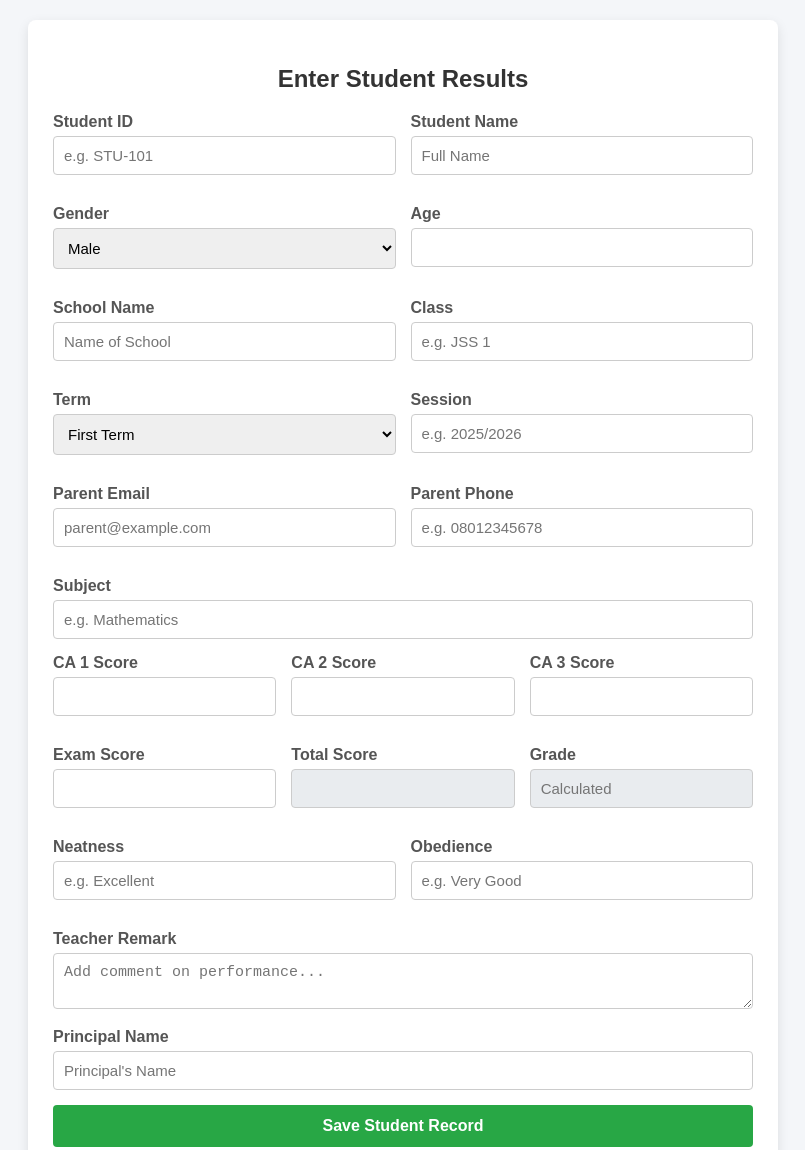
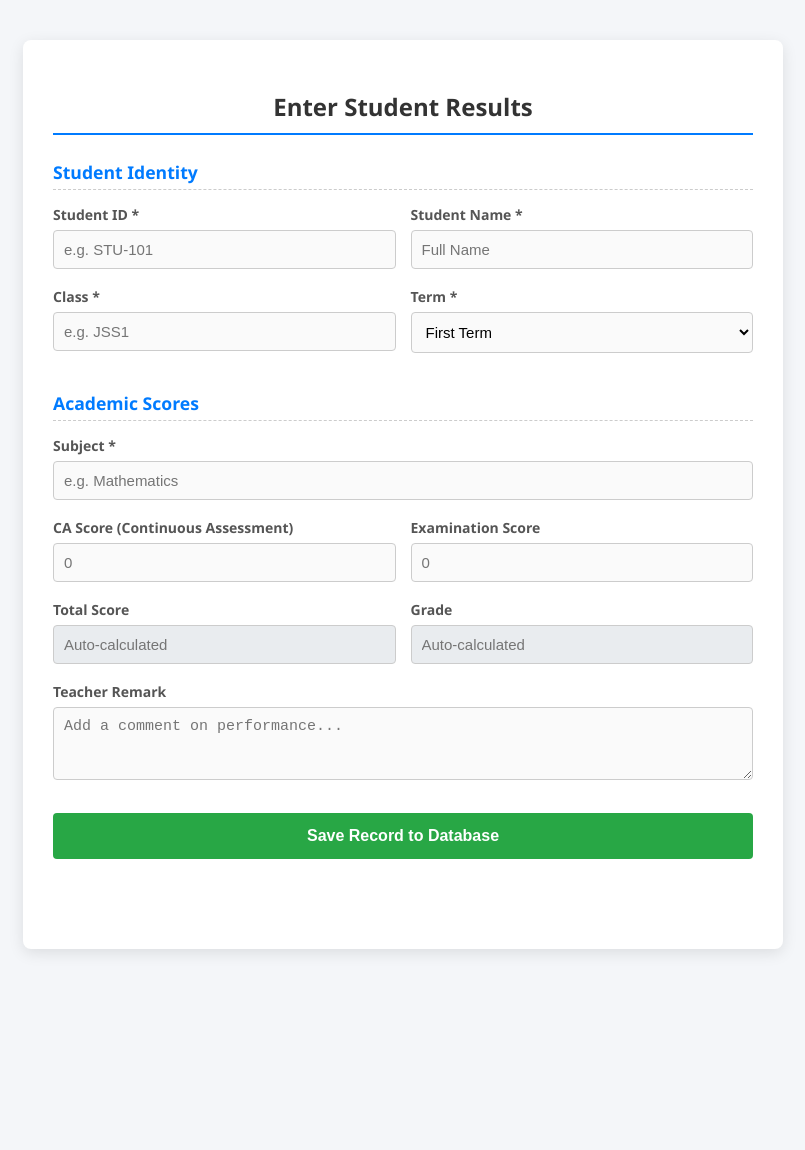
Before and after one commit to SolexGift2026/www.solexgiftacademy, a plain HTML site: page index.html in a window 1280 px wide. Shown: the top 1150 px of the page, without its empty margins (237-1042 px from the left). After the commit the page ends 989 px from the top, so only its background shows below. Drawn offline with nearby package versions, Linux system fonts and the light colour scheme.

Commit message:
Update index.html

```diff
--- a/index.html
+++ b/index.html
@@ -8,72 +8,117 @@
   <script src="https://cdn.jsdelivr.net/npm/@supabase/supabase-js@2"></script>
 
   <style>
+    :root {
+      --primary-color: #007bff;
+      --secondary-color: #28a745;
+      --background-color: #f4f6f9;
+      --card-background: #ffffff;
+      --text-color: #333333;
+      --border-color: #cccccc;
+    }
+
     body {
-      font-family: Arial, sans-serif;
-      background-color: #f4f6f9;
+      font-family: 'Segoe UI', Tahoma, Geneva, Verdana, sans-serif;
+      background-color: var(--background-color);
       margin: 0;
       padding: 20px;
+      color: var(--text-color);
     }
+
     .container {
       max-width: 700px;
-      background: #ffffff;
-      margin: 0 auto;
-      padding: 25px;
+      background: var(--card-background);
+      margin: 20px auto;
+      padding: 30px;
       border-radius: 8px;
-      box-shadow: 0 4px 12px rgba(0,0,0,0.1);
+      box-shadow: 0 4px 15px rgba(0, 0, 0, 0.1);
     }
+
     h2 {
       text-align: center;
-      color: #333;
-      margin-bottom: 20px;
+      color: var(--text-color);
+      margin-bottom: 25px;
+      font-weight: 600;
+      border-bottom: 2px solid var(--primary-color);
+      padding-bottom: 10px;
     }
+
+    .section-title {
+      font-size: 1.1em;
+      color: var(--primary-color);
+      margin-top: 20px;
+      margin-bottom: 15px;
+      font-weight: bold;
+      border-bottom: 1px dashed var(--border-color);
+      padding-bottom: 5px;
+    }
+
+    .form-group {
+      margin-bottom: 18px;
+    }
+
     .form-row {
       display: flex;
       gap: 15px;
-      margin-bottom: 15px;
     }
-    .form-group {
+
+    .form-row .form-group {
       flex: 1;
-      margin-bottom: 15px;
     }
+
     label {
       display: block;
-      font-weight: bold;
-      margin-bottom: 5px;
-      color: #555;
+      font-weight: 600;
+      margin-bottom: 6px;
+      color: #555555;
+      font-size: 14px;
     }
+
     input, select, textarea {
       width: 100%;
       padding: 10px;
-      border: 1px solid #ccc;
+      border: 1px solid var(--border-color);
       border-radius: 4px;
       box-sizing: border-box;
       font-size: 15px;
+      background-color: #fafafa;
     }
-    input:focus, select:focus {
-      border-color: #007bff;
+
+    input:focus, select:focus, textarea:focus {
+      border-color: var(--primary-color);
+      background-color: #ffffff;
       outline: none;
     }
+
+    input[readonly] {
+      background-color: #e9ecef;
+      cursor: not-allowed;
+    }
+
     .btn {
       width: 100%;
-      padding: 12px;
-      background-color: #28a745;
+      padding: 14px;
+      background-color: var(--secondary-color);
       color: white;
       font-size: 16px;
       font-weight: bold;
       border: none;
       border-radius: 4px;
       cursor: pointer;
-      transition: background 0.3s ease;
+      transition: background 0.2s ease;
+      margin-top: 10px;
     }
+
     .btn:hover {
       background-color: #218838;
     }
+
     #statusMessage {
       text-align: center;
       font-weight: bold;
-      margin-top: 15px;
-      min-height: 20px;
+      margin-top: 20px;
+      min-height: 25px;
+      font-size: 15px;
     }
   </style>
 </head>
@@ -83,148 +128,90 @@
   <h2>Enter Student Results</h2>
 
   <form id="studentForm">
+    <div class="section-title">Student Identity</div>
+
     <div class="form-row">
       <div class="form-group">
-        <label for="studentId">Student ID</label>
+        <label for="studentId">Student ID *</label>
         <input type="text" id="studentId" placeholder="e.g. STU-101" required>
       </div>
       <div class="form-group">
-        <label for="studentName">Student Name</label>
+        <label for="studentName">Student Name *</label>
         <input type="text" id="studentName" placeholder="Full Name" required>
       </div>
     </div>
 
     <div class="form-row">
       <div class="form-group">
-        <label for="gender">Gender</label>
-        <select id="gender">
-          <option value="Male">Male</option>
-          <option value="Female">Female</option>
-        </select>
+        <label for="studentClass">Class *</label>
+        <input type="text" id="studentClass" placeholder="e.g. JSS1" required>
       </div>
       <div class="form-group">
-        <label for="age">Age</label>
-        <input type="number" id="age" min="1" max="100">
-      </div>
-    </div>
-
-    <div class="form-row">
-      <div class="form-group">
-        <label for="schoolName">School Name</label>
-        <input type="text" id="schoolName" placeholder="Name of School">
-      </div>
-      <div class="form-group">
-        <label for="classname">Class</label>
-        <input type="text" id="classname" placeholder="e.g. JSS 1" required>
-      </div>
-    </div>
-
-    <div class="form-row">
-      <div class="form-group">
-        <label for="term">Term</label>
+        <label for="term">Term *</label>
         <select id="term">
           <option value="First Term">First Term</option>
           <option value="Second Term">Second Term</option>
           <option value="Third Term">Third Term</option>
         </select>
       </div>
+    </div>
+
+    <div class="section-title">Academic Scores</div>
+
+    <div class="form-group">
+      <label for="subject">Subject *</label>
+      <input type="text" id="subject" placeholder="e.g. Mathematics" required>
+    </div>
+
+    <div class="form-row">
       <div class="form-group">
-        <label for="session">Session</label>
-        <input type="text" id="session" placeholder="e.g. 2025/2026">
+        <label for="caScore">CA Score (Continuous Assessment)</label>
+        <input type="number" id="caScore" min="0" max="100" placeholder="0" oninput="calculateTotal()" required>
+      </div>
+      <div class="form-group">
+        <label for="examScore">Examination Score</label>
+        <input type="number" id="examScore" min="0" max="100" placeholder="0" oninput="calculateTotal()" required>
       </div>
     </div>
 
     <div class="form-row">
       <div class="form-group">
-        <label for="email">Parent Email</label>
-        <input type="email" id="email" placeholder="parent@example.com">
+        <label for="totalScore">Total Score</label>
+        <input type="number" id="totalScore" readonly placeholder="Auto-calculated">
       </div>
       <div class="form-group">
-        <label for="phone">Parent Phone</label>
-        <input type="tel" id="phone" placeholder="e.g. 08012345678">
+        <label for="grade">Grade</label>
+        <input type="text" id="grade" readonly placeholder="Auto-calculated">
       </div>
     </div>
 
     <div class="form-group">
-      <label for="subject">Subject</label>
-      <input type="text" id="subject" placeholder="e.g. Mathematics" required>
+      <label for="remark">Teacher Remark</label>
+      <textarea id="remark" rows="3" placeholder="Add a comment on performance..."></textarea>
     </div>
 
-    <div class="form-row">
-      <div class="form-group">
-        <label for="ca1">CA 1 Score</label>
-        <input type="number" id="ca1" min="0" max="100" oninput="calculateTotal()">
-      </div>
-      <div class="form-group">
-        <label for="ca2">CA 2 Score</label>
-        <input type="number" id="ca2" min="0" max="100" oninput="calculateTotal()">
-      </div>
-      <div class="form-group">
-        <label for="ca3">CA 3 Score</label>
-        <input type="number" id="ca3" min="0" max="100" oninput="calculateTotal()">
-      </div>
-    </div>
-
-    <div class="form-row">
-      <div class="form-group">
-        <label for="exam">Exam Score</label>
-        <input type="number" id="exam" min="0" max="100" oninput="calculateTotal()">
-      </div>
-      <div class="form-group">
-        <label for="total">Total Score</label>
-        <input type="number" id="total" readonly style="background: #e9ecef;">
-      </div>
-      <div class="form-group">
-        <label for="grade">Grade</label>
-        <input type="text" id="grade" placeholder="Calculated" readonly style="background: #e9ecef;">
-      </div>
-    </div>
-
-    <div class="form-row">
-      <div class="form-group">
-        <label for="neatness">Neatness</label>
-        <input type="text" id="neatness" placeholder="e.g. Excellent">
-      </div>
-      <div class="form-group">
-        <label for="obedience">Obedience</label>
-        <input type="text" id="obedience" placeholder="e.g. Very Good">
-      </div>
-    </div>
-
-    <div class="form-group">
-      <label for="teacherRemark">Teacher Remark</label>
-      <textarea id="teacherRemark" rows="2" placeholder="Add comment on performance..."></textarea>
-    </div>
-
-    <div class="form-group">
-      <label for="principalName">Principal Name</label>
-      <input type="text" id="principalName" placeholder="Principal's Name">
-    </div>
-
-    <button type="button" class="btn" onclick="saveRecord()">Save Student Record</button>
+    <button type="button" class="btn" onclick="saveRecord()">Save Record to Database</button>
   </form>
 
   <p id="statusMessage"></p>
 </div>
 
 <script>
-  // 1. UPDATE THESE TO YOUR ACTUAL PROJECT KEYS
-  const SUPABASE_URL = "YOUR_SUPABASE_URL";
-  const SUPABASE_KEY = "YOUR_SUPABASE_ANON_KEY";
+  // Supabase Configuration
+  const SUPABASE_URL = "https://phmdfcbnnsghvylrkcxi.supabase.co";
+  const SUPABASE_KEY = "sb_publishable_4tR9wcZM3E9co59Xbg4nvQ_mI5ln";
 
+  // Initialize the Supabase Client
   const supabaseClient = supabase.createClient(SUPABASE_URL, SUPABASE_KEY);
 
-  // Auto-calculate Total and Grade using all 3 CAs
+  // Auto-calculation logic for Total and Grade
   function calculateTotal() {
-    const ca1 = parseFloat(document.getElementById('ca1').value) || 0;
-    const ca2 = parseFloat(document.getElementById('ca2').value) || 0;
-    const ca3 = parseFloat(document.getElementById('ca3').value) || 0;
-    const exam = parseFloat(document.getElementById('exam').value) || 0;
+    const ca = parseFloat(document.getElementById('caScore').value) || 0;
+    const exam = parseFloat(document.getElementById('examScore').value) || 0;
+    const total = ca + exam;
 
-    const total = ca1 + ca2 + ca3 + exam;
-    document.getElementById('total').value = total;
+    document.getElementById('totalScore').value = total;
 
-    // Set the grading scale
     let grade = "";
     if (total >= 70) grade = "A";
     else if (total >= 60) grade = "B";
@@ -236,67 +223,67 @@
     document.getElementById('grade').value = grade;
   }
 
-  // Insert complete student data to Supabase
+  // Insert Record into the analysis Table
   async function saveRecord() {
     const statusMsg = document.getElementById('statusMessage');
 
-    // Get fields
+    // Get field values
     const student_id = document.getElementById('studentId').value.trim();
     const student_name = document.getElementById('studentName').value.trim();
-    const gender = document.getElementById('gender').value;
-    const age = parseInt(document.getElementById('age').value) || null;
-    const school_name = document.getElementById('schoolName').value.trim();
-    const classname = document.getElementById('classname').value.trim();
+    const classVal = document.getElementById('studentClass').value.trim();
     const term = document.getElementById('term').value;
-    const session = document.getElementById('session').value.trim();
-    const email = document.getElementById('email').value.trim();
-    const phone = document.getElementById('phone').value.trim();
+    const subject = document.getElementById('subject').value.trim();
+    const ca_score = parseFloat(document.getElementById('caScore').value) || 0;
+    const exam_score = parseFloat(document.getElementById('examScore').value) || 0;
+    const total_score = parseFloat(document.getElementById('totalScore').value) || 0;
+    const grade = document.getElementById('grade').value;
+    const remark = document.getElementById('remark').value.trim();
 
-    const subject = document.getElementById('subject').value.trim();
-    const ca1 = parseFloat(document.getElementById('ca1').value) || 0;
-    const ca2 = parseFloat(document.getElementById('ca2').value) || 0;
-    const ca3 = parseFloat(document.getElementById('ca3').value) || 0;
-    const exam = parseFloat(document.getElementById('exam').value) || 0;
-    const total = parseFloat(document.getElementById('total').value) || 0;
-    const grade = document.getElementById('grade').value;
-
-    const neatness = document.getElementById('neatness').value.trim();
-    const obedience = document.getElementById('obedience').value.trim();
-    const teacher_remark = document.getElementById('teacherRemark').value.trim();
-    const principal_name = document.getElementById('principalName').value.trim();
-
-    // Validation
-    if (!student_id || !student_name || !classname || !subject) {
-      statusMsg.innerText = "❌ Please fill out all required fields!";
+    // Field Validation
+    if (!student_id || !student_name || !subject || !classVal) {
+      statusMsg.innerText = "❌ Please fill out all required fields marked with an asterisk (*)";
       statusMsg.style.color = "red";
       return;
     }
 
-    statusMsg.innerText = "Saving data to Supabase...";
+    statusMsg.innerText = "Connecting to database and saving record...";
     statusMsg.style.color = "#007bff";
 
+    // Data object to perfectly match the analysis table columns
     const insertPayload = {
-      student_id, student_name, gender, age, school_name, classname, term, session, email, phone,
-      subject, ca1, ca2, ca3, exam, total, grade,
-      neatness, obedience, teacher_remark, principal_name
+      student_id: student_id,
+      student_name: student_name,
+      class: classVal,
+      term: term,
+      subject: subject,
+      ca_score: ca_score,
+      exam_score: exam_score,
+      total_score: total_score,
+      grade: grade,
+      remark: remark
     };
 
-    const { data, error } = await supabaseClient
-      .from('analysis')
-      .insert([insertPayload]);
+    try {
+      const { data, error } = await supabaseClient
+        .from('analysis')
+        .insert([insertPayload]);
 
-    if (error) {
-      console.error(error);
-      statusMsg.innerText = "❌ Error saving: " + error.message;
-      statusMsg.style.color = "red";
-    } else {
-      statusMsg.innerText = "✅ Student record successfully saved to database!";
+      if (error) {
+        throw error;
+      }
+
+      statusMsg.innerText = "✅ Student record successfully saved to the database!";
       statusMsg.style.color = "green";
 
-      // Clear form
+      // Clear out form for next entry
       document.getElementById('studentForm').reset();
-      document.getElementById('total').value = "";
+      document.getElementById('totalScore').value = "";
       document.getElementById('grade').value = "";
+
+    } catch (err) {
+      console.error("Database Error: ", err);
+      statusMsg.innerText = "❌ Error saving to Supabase: " + (err.message || err);
+      statusMsg.style.color = "red";
     }
   }
 </script>
```
